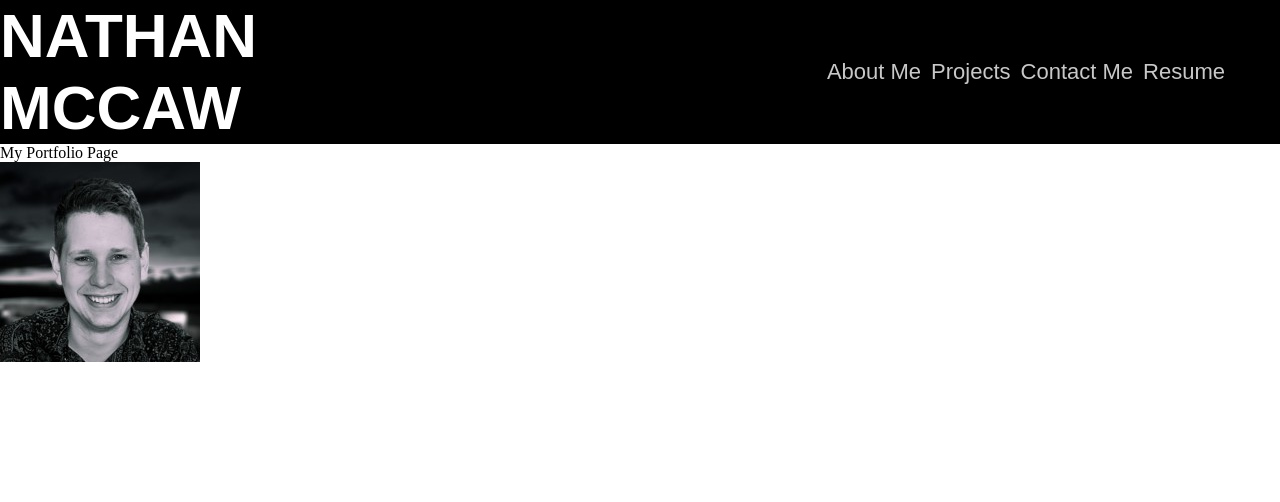
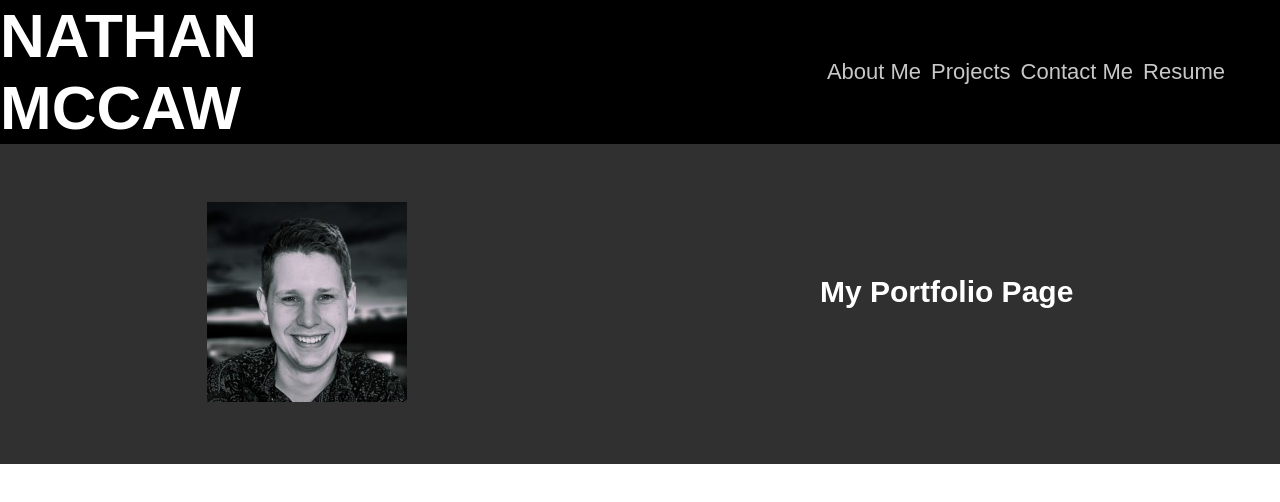
Before and after one commit to checkers-GM/portfolio-final, a plain HTML site: page index.html in a window 1280 px wide. Drawn offline with Linux system fonts and the light colour scheme.

Commit message:
basic styling for hero

```diff
--- a/styles.css
+++ b/styles.css
@@ -107,6 +107,15 @@
          text-transform: uppercase;
      }
 
+     h2 {
+         color: white;
+         font-family: 'Raleway', sans-serif;
+         font-size: 30px;
+         font-weight: 800;
+         line-height: 36px;
+         margin: 0 0 24px;
+     }
+
      #menu h1 {
          color: white;
      }
@@ -116,6 +125,7 @@
          margin: 5px 5px 5px 5px;
          font-family: 'Raleway', sans-serif;
          font-size: 22px;
+         border-bottom: blue;
      }
 
      #menu {
@@ -131,3 +141,12 @@
          width: 100%;
          list-style-type: none;
      }
+
+     #hero {
+         display: flex;
+         flex-direction: row-reverse;
+         justify-content: space-around;
+         align-items: center;
+         height: 40vh;
+         background-color: rgba(17, 16, 16, 0.863)
+     }
```
Also changed, not shown: images/hero-background.jpg (added).
